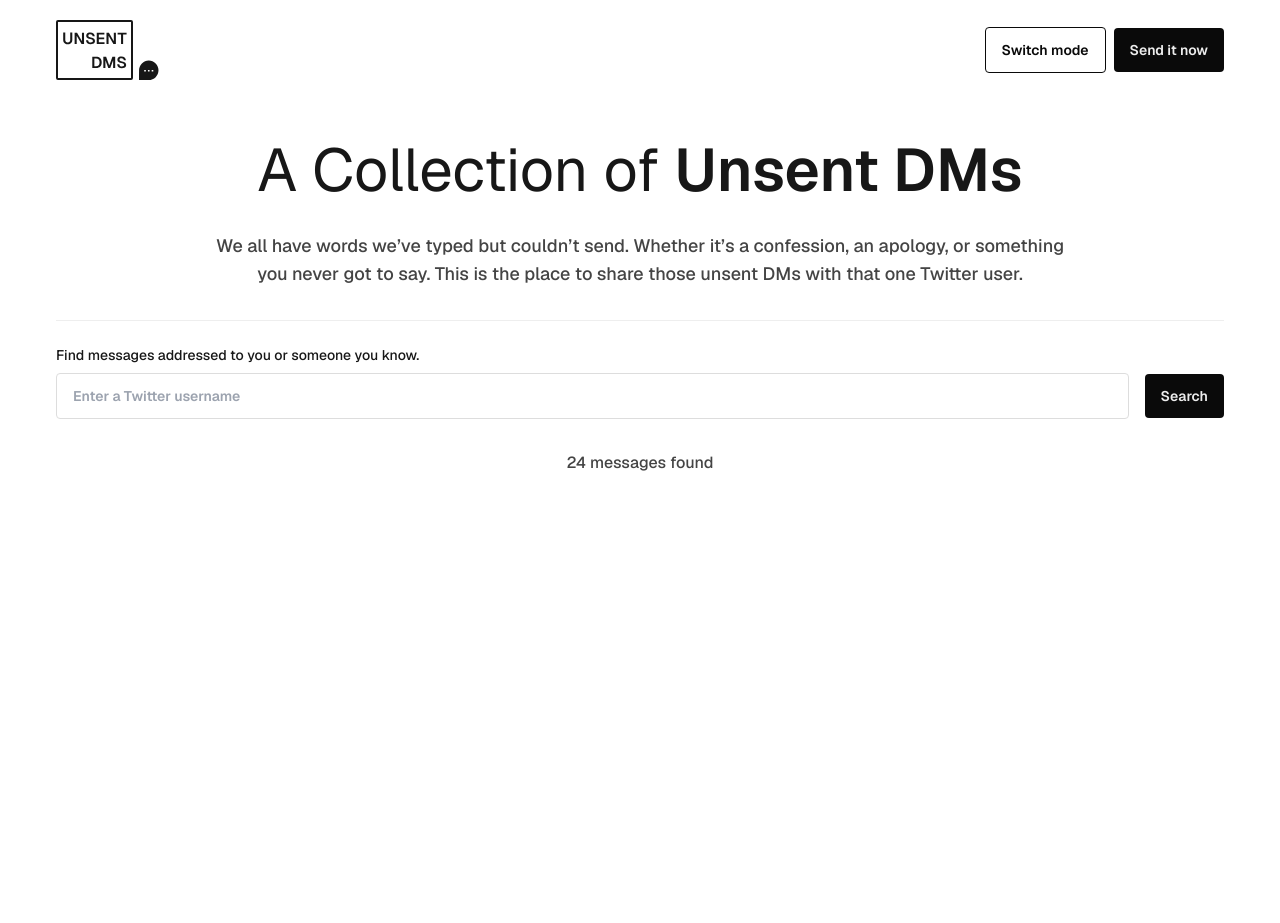
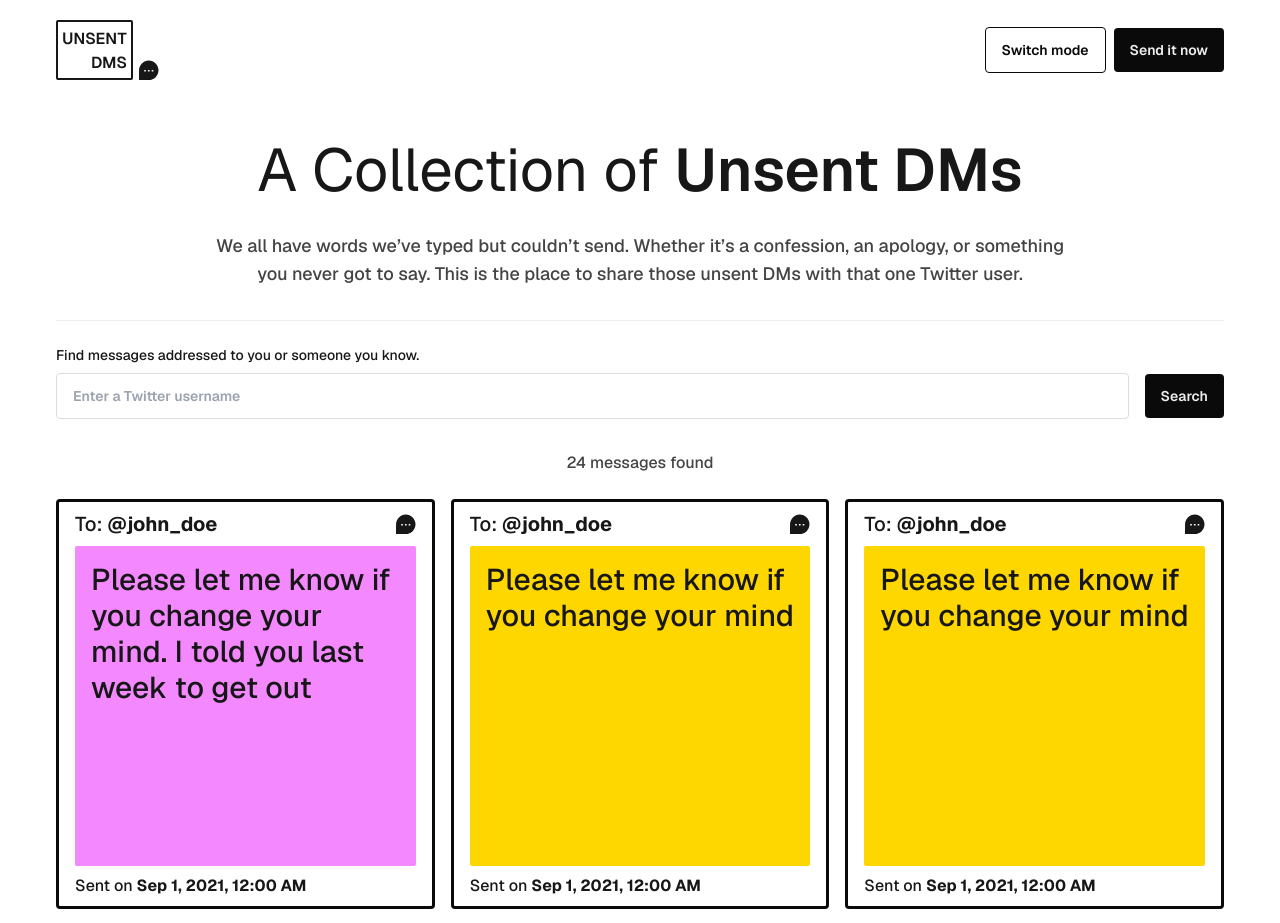
Before and after one commit to steph-crown/unsent-dms, a Next.js app: page / in a window 1280 px wide. Shown: the top 923 px of the page. Before the commit the page ends 800 px from the top, so only its background shows below. Built offline with nearby package versions, Linux system fonts and the light colour scheme.

Commit message:
Create messages component

```diff
--- a/app/page.tsx
+++ b/app/page.tsx
@@ -3,6 +3,40 @@
 import { Button } from "@/components/button";
 import { Header } from "@/components/header";
 import { Input } from "@/components/input";
+import { Messages } from "@/components/messages";
+import { IMessage } from "@/interfaces/message.interface";
+
+const messages: IMessage[] = [
+  {
+    id: "1",
+    to: "john_doe",
+    createdDate: "2021-09-01",
+    message:
+      "Please let me know if you change your mind. I told you last week to get out",
+    color: "#f388ff",
+  },
+  {
+    id: "2",
+    to: "john_doe",
+    createdDate: "2021-09-01",
+    message: "Please let me know if you change your mind",
+    color: "#FFD700",
+  },
+  {
+    id: "3",
+    to: "john_doe",
+    createdDate: "2021-09-01",
+    message: "Please let me know if you change your mind",
+    color: "#FFD700",
+  },
+  {
+    id: "4",
+    to: "john_doe",
+    createdDate: "2021-09-01",
+    message: "Please let me know if you change your mind",
+    color: "#FFD700",
+  },
+];
 
 export default function Home() {
   return (
@@ -32,10 +66,12 @@ export default function Home() {
           </div>
         </div>
 
-        <div>
-          <p className="text-base text-center font-medium text-[#444] dark:text-[#ccc]">
+        <div className="w-full">
+          <p className="text-base text-center font-medium text-[#444] dark:text-[#ccc] mb-6">
             24 messages found
           </p>
+
+          <Messages messages={messages} />
         </div>
       </main>
 
--- /dev/null
+++ b/components/message-icon.tsx
@@ -0,0 +1,19 @@
+export function MessageIcon() {
+  return (
+    <svg
+      width="20"
+      height="20"
+      viewBox="0 0 20 20"
+      fill="none"
+      xmlns="http://www.w3.org/2000/svg"
+      className="text-black-fg dark:text-white-fg"
+    >
+      <path
+        fillRule="evenodd"
+        clipRule="evenodd"
+        d="M12.689 11.4058H14.287V9.90583H12.689V11.4058ZM8.954 11.4058H10.553V9.90583H8.954V11.4058ZM5.22 11.4058H6.819V9.90583H5.22V11.4058ZM16.655 3.39383C14.82 1.55883 12.379 0.548828 9.779 0.548828C7.18 0.548828 4.737 1.55983 2.902 3.39483C1.062 5.23483 0.05 7.67883 0.052 10.2798C0.055 13.6308 0.004 19.4738 0.004 19.4738L0 19.9828L0.508 19.9788C0.566 19.9778 6.317 19.9268 9.568 19.9978C9.642 19.9988 9.715 19.9998 9.789 19.9998C12.382 19.9998 14.813 18.9928 16.655 17.1508C20.447 13.3578 20.447 7.18683 16.655 3.39383Z"
+        fill="currentColor"
+      />
+    </svg>
+  );
+}
--- /dev/null
+++ b/components/message.tsx
@@ -0,0 +1,46 @@
+import { IMessage } from "@/interfaces/message.interface";
+import { MessageIcon } from "./message-icon";
+
+type Props = {
+  message: IMessage;
+};
+
+export function Message({ message }: Props) {
+  const formatDate = (date: string) => {
+    return new Date(date).toLocaleDateString("en-US", {
+      month: "short",
+      day: "numeric",
+      year: "numeric",
+      hour: "numeric",
+      minute: "numeric",
+    });
+  };
+
+  return (
+    <div className="border-[3px] border-solid border-black-bg dark:border-white-bg w-full py-2 px-4 rounded">
+      <div className="flex justify-between items-center">
+        <p className="text-xl font-medium">
+          To: <span className="font-bold">@{message.to}</span>
+        </p>
+
+        <MessageIcon />
+      </div>
+
+      <div
+        className="my-2 rounded-sm p-4 text-3xl font-medium h-[20rem]"
+        style={{
+          background: message.color,
+        }}
+      >
+        {message.message}
+      </div>
+
+      <div>
+        <p className="font-medium">
+          Sent on{" "}
+          <span className="font-bold">{formatDate(message.createdDate)}</span>
+        </p>
+      </div>
+    </div>
+  );
+}
--- /dev/null
+++ b/components/messages.tsx
@@ -0,0 +1,16 @@
+import { IMessage } from "@/interfaces/message.interface";
+import { Message } from "./message";
+
+type Props = {
+  messages: IMessage[];
+};
+
+export function Messages({ messages }: Props) {
+  return (
+    <div className="grid grid-cols-1 sm:grid-cols-2 md:grid-cols-3 gap-4 w-full">
+      {messages.map((message) => (
+        <Message key={message.id} message={message} />
+      ))}
+    </div>
+  );
+}
```
Also changed, not shown: interfaces/message.interface.ts (added, +7 -0 lines).
